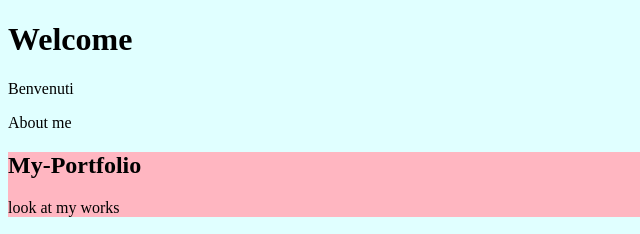
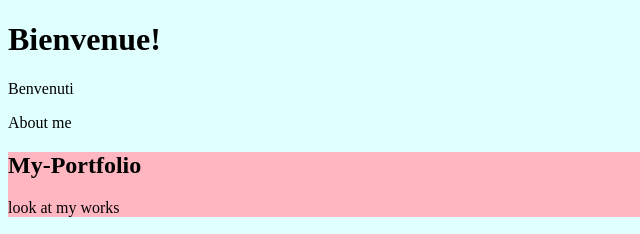
Before and after one commit to AlessioFdd/musa-my-project, a plain HTML site: page index.html in a window 1280 px wide. Shown: the top 234 px of the page, 0-640 px from the left. Drawn offline with Linux system fonts and the light colour scheme.

Commit message:
titolo francese

```diff
--- a/index.html
+++ b/index.html
@@ -7,7 +7,7 @@
     <link rel="stylesheet" href="style.css">
 </head>
 <body>
-    <h1>Welcome</h1>
+    <h1>Bienvenue!</h1>
     <p>Benvenuti</p>
     <section>
         About me
```
